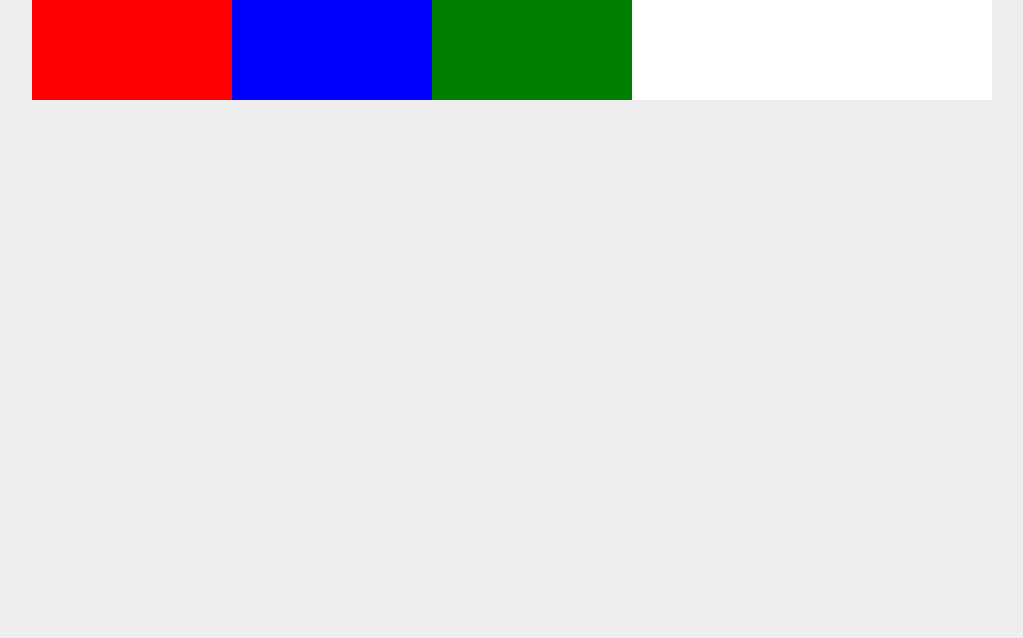
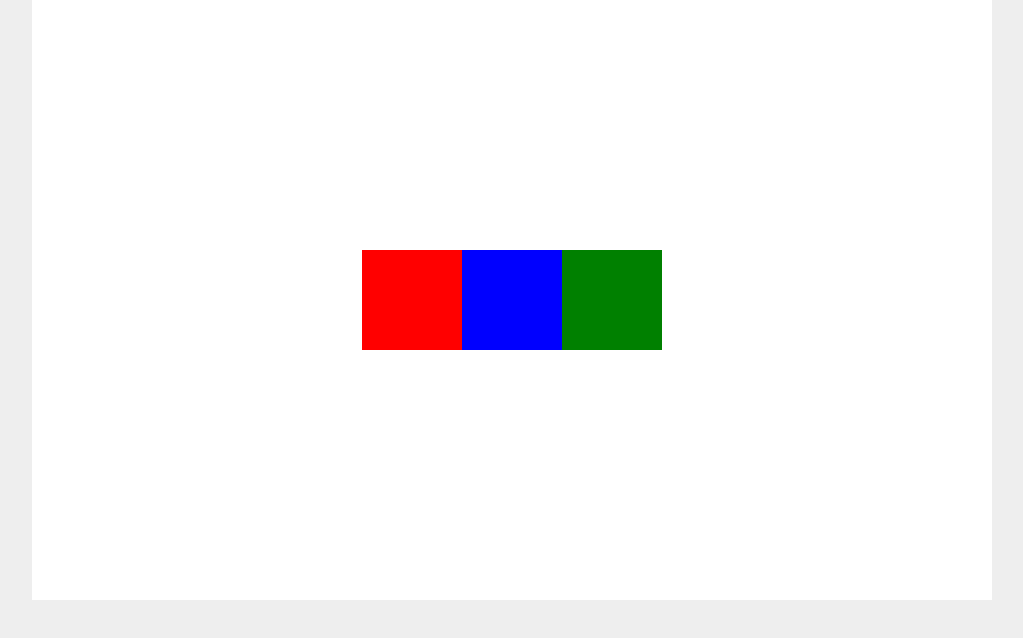
Before and after one commit to WhizBenjamin/flex-box, a plain HTML site: page index.html in a window 1280 px wide. Shown: the whole page, without its empty margins (128-1151 px from the left). Drawn offline with Linux system fonts and the light colour scheme.

Commit message:
Title: Updated CSS (Flex-flow: row)

```diff
--- a/style.css
+++ b/style.css
@@ -21,13 +21,22 @@ body {
 .flex-container {
     display: flex;
     background: white;
+    height: 600px;
     flex-wrap: wrap;
+    flex-flow: row;
+    justify-content: center;
+    align-items: center;
 }
-/**/
+/*NOTE: Applying the flex-flow property to the flex container enables it control the flow of all flex elements within it.
+        Flex-flow: row - main axis = horizontal & cross axis = vertical.
+        Flex-flow: column - main axis = vertical & cross axis = horiztonal.
+        Justify-content applies to the main axis.
+        Align-items applies to the cross axis.
+*/
 
 .box {
     height: 100px;
-    flex-basis: 200px;
+    flex: 0 0 100px;
 }
 /*NOTE: Flex-basis; similar to min-width as it defines a starting width for each of our elements.
         You would notice the white padding and the reason the box doesn't grow into it is simply because flex-grow was not applied.
@@ -57,6 +66,7 @@ body {
             Where the first digit reps grow, the second shrink and the third basis.
         Another way to incorporate the flex property is,
             flex: 1;
+
             This sets the grow and shrink to 1 and basis to 0 by default.
          */
 
```
